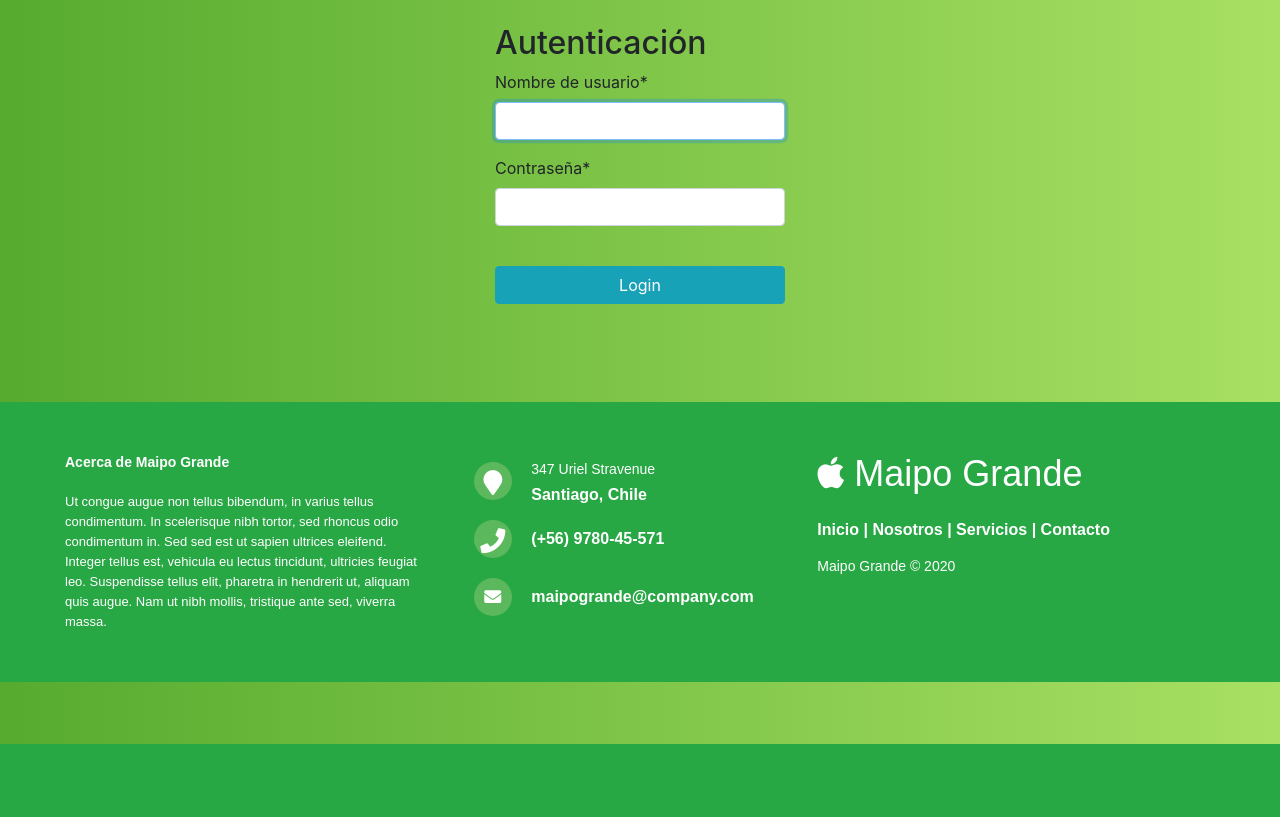
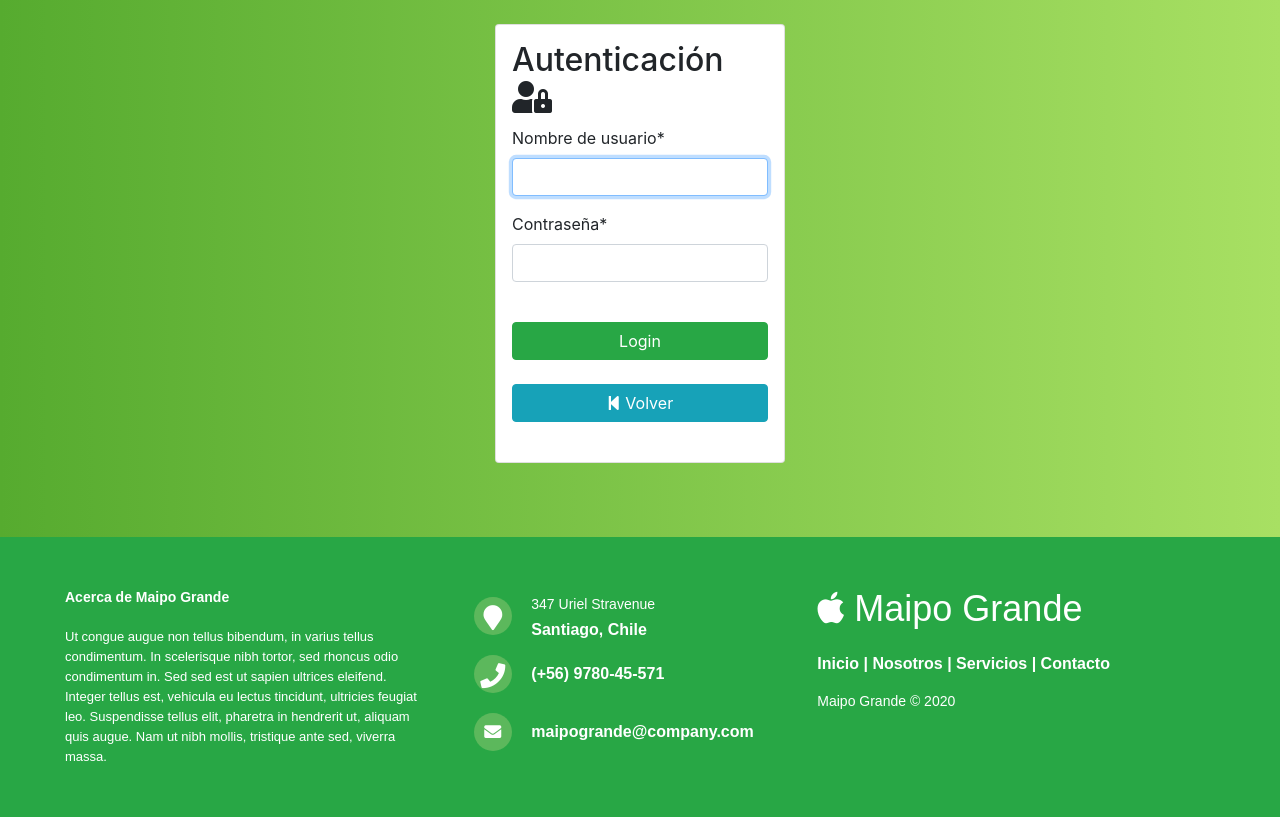
Before and after one commit to hecjara/MaipoGrande, a Django app: page /accounts/login/ in a window 1280 px wide. Shown: the part 56-873 px from the top of the page. Before the commit the page ends 800 px from the top, so only its background shows below. Run offline with Django 3.2, Linux system fonts and the light colour scheme; some libraries are stand-ins or nearby versions.

Commit message:
actualizado css del login

```diff
--- a/core/forms.py
+++ b/core/forms.py
@@ -11,7 +11,7 @@ class CustomUserForm(UserCreationForm):
     dni = forms.CharField(required=False, label='DNI', min_length=10, max_length=20, widget=forms.TextInput(attrs={'placeholder':'Ingrese solo en caso de ser extranjero'}))
     fecha_nacimiento = forms.DateField(widget=forms.SelectDateWidget(years=range(1920,2021)), required=True, label='Fecha de nacimiento')
     telefono = forms.IntegerField(required=True, label='Teléfono')
-    pais = forms.ModelChoiceField(PAIS.objects.all(), initial=46, required=True)
+    pais = forms.ModelChoiceField(PAIS.objects.all(), initial=42, required=True)
     first_name = forms.CharField(required=True, label='Nombres', min_length=2, max_length=100)
     last_name = forms.CharField(required=True, label='Apellidos', min_length=2, max_length=100)
     email = forms.EmailField(required=True, label='Email', min_length=5, max_length=100)
--- a/core/templates/registration/login.html
+++ b/core/templates/registration/login.html
@@ -8,7 +8,10 @@
 
 
 <div class="col-md-3 container">
-    <h2>Autenticación</h2>
+
+    <div class="card p-3">
+
+        <h2>Autenticación <i class="fas fa-user-lock"></i></h2>
         <form action="" method="POST">
             {% csrf_token %}
             <table>
@@ -16,8 +19,15 @@
                 {{ form.password|as_crispy_field }}
             </table>
 
-        <input type="submit" value="Login" class="btn btn-info btn-block my-4 waves-effect waves-light">
+            <input type="submit" value="Login" class="btn btn-success btn-block my-4 waves-effect waves-light">
+            <a href="{% url 'home' %}" class="btn btn-info btn-block my-4 waves-effect waves-light"><i class="fas fa-step-backward"></i> Volver</a>
         </form>
+
+
+    </div>
+
+
+
 </div>
 
 
```
Lines whose indentation alone changed are shown as unchanged.
